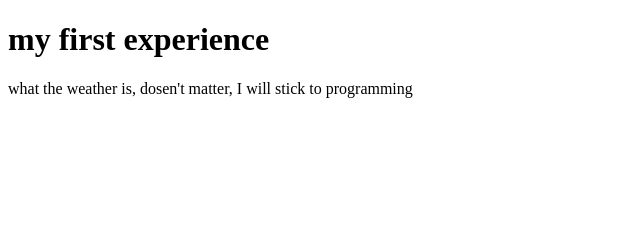
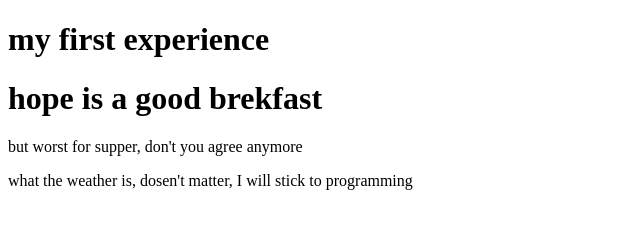
Before and after one commit to faruk519/my-second-repo, a plain HTML site: page index.html in a window 1280 px wide. Shown: the whole page, without its empty margins (0-640 px from the left). Drawn offline with Linux system fonts and the light colour scheme.

Commit message:
new head added

```diff
--- a/index.html
+++ b/index.html
@@ -8,6 +8,8 @@
 </head>
 <body>
    <h1>my first experience</h1>
+   <h1>hope is a good brekfast</h1>
+   <p>but worst for supper, don't you agree anymore</p>
    <p>what the weather is, dosen't matter, I will stick to programming</p>
 </body>
 </html>
```
Also changed, not shown: my-first-repo/index.html (added).
